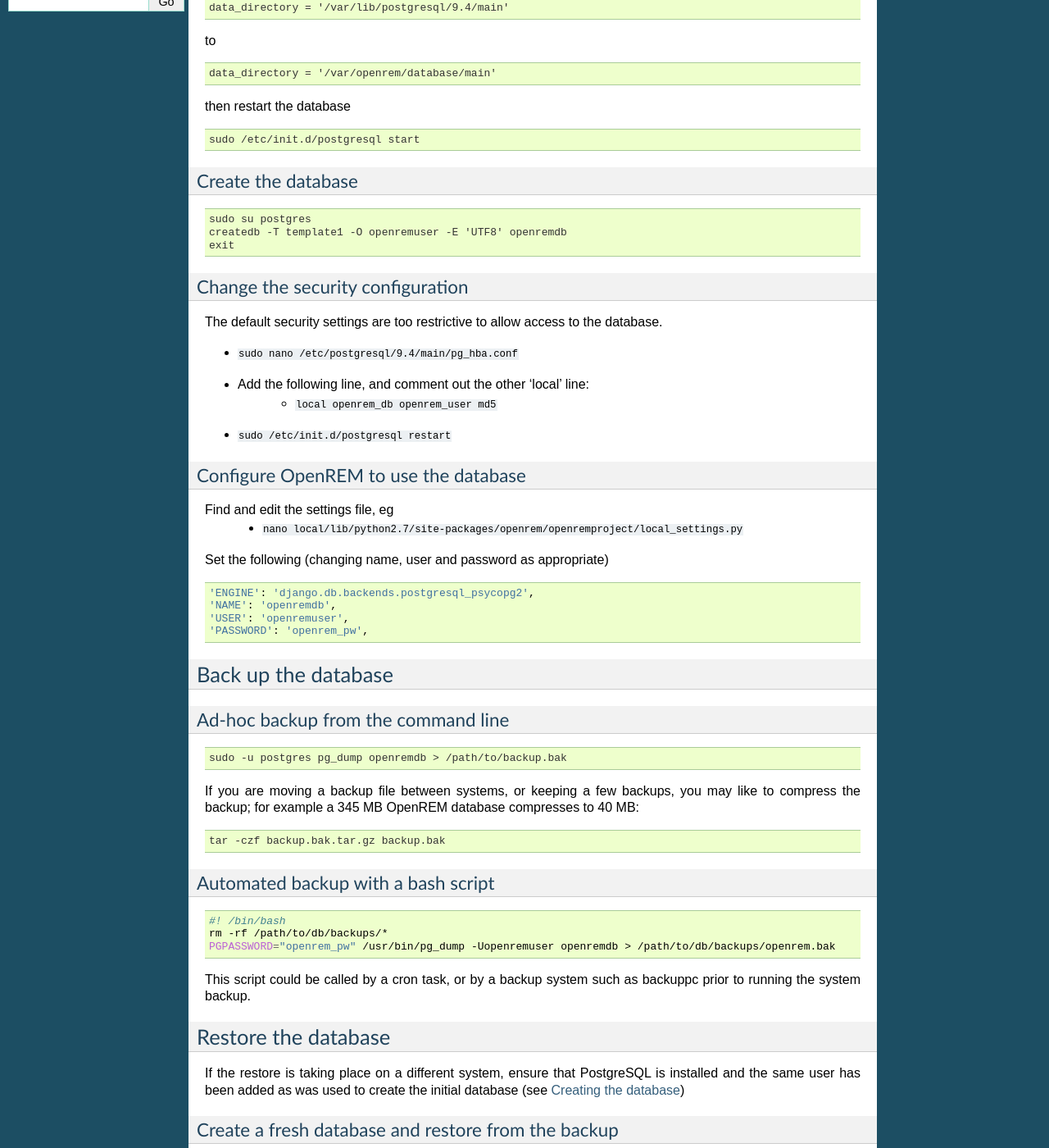
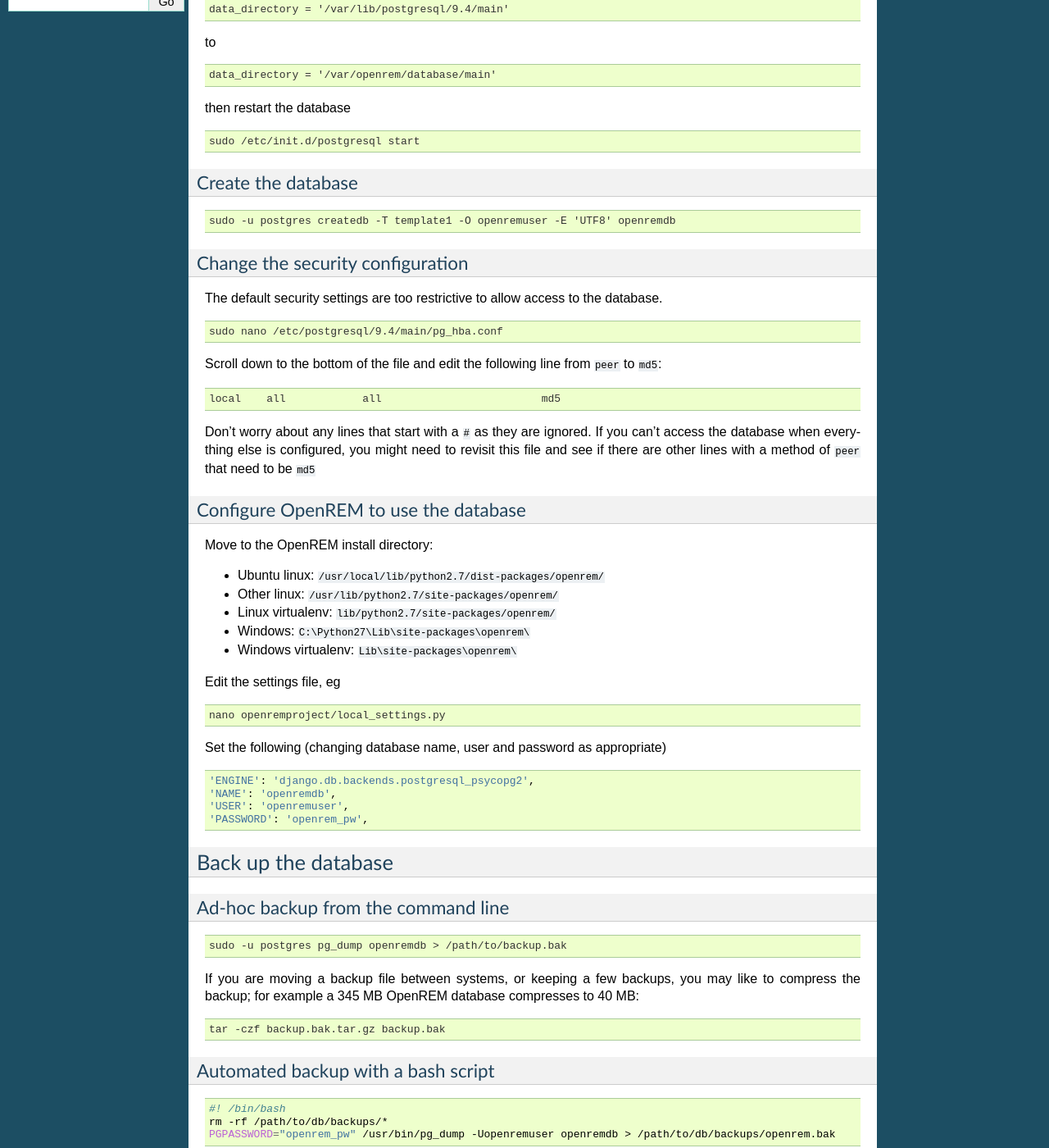
Before and after one commit to ckswilliams/modOpenREM, a Sphinx documentation site: the page built from docs/postgresql.rst, in a window 1280 px wide and 1400 px high, scrolled down 743 px. Shown: the whole window at 82% size. Built offline with Sphinx 7.4.7, drawn with Linux system fonts in a browser that asks for light colours; some of the changed text lies outside the part shown.

Commit message:
Updated security configuration section, changed all the postgres commands to one-liners, minor corrections

```diff
--- a/docs/postgresql.rst
+++ b/docs/postgresql.rst
@@ -26,9 +26,9 @@
 
 .. sourcecode:: console
 
-    sudo -u postgres createuser -P openremuser``
+    sudo -u postgres createuser -P openremuser
 
-Enter a new password for the openremuser, twice
+Enter a new password for the ``openremuser``, twice
 
 Optional: Specify the location for the database
 -----------------------------------------------
@@ -68,27 +68,48 @@
 
 .. sourcecode:: console
 
-    sudo su postgres
-    createdb -T template1 -O openremuser -E 'UTF8' openremdb
-    exit
+    sudo -u postgres createdb -T template1 -O openremuser -E 'UTF8' openremdb
 
 Change the security configuration
 =================================
 
 The default security settings are too restrictive to allow access to the database.
 
-+ ``sudo nano /etc/postgresql/9.4/main/pg_hba.conf``
-+ Add the following line, and comment out the other 'local' line:
-    + ``local openrem_db openrem_user md5``
-+ ``sudo /etc/init.d/postgresql restart``
+
+.. sourcecode:: console
+
+    sudo nano /etc/postgresql/9.4/main/pg_hba.conf
+
+Scroll down to the bottom of the file and edit the following line from ``peer`` to ``md5``:
+
+.. sourcecode:: console
+
+    local    all            all                         md5
+
+Don't worry about any lines that start with a ``#`` as they are ignored. If you can't access the database when
+everything else is configured, you might need to revisit this file and see if there are other lines with a method of
+``peer`` that need to be ``md5``
+
 
 Configure OpenREM to use the database
 =====================================
 
-Find and edit the settings file, eg
-    + ``nano local/lib/python2.7/site-packages/openrem/openremproject/local_settings.py``
+Move to the OpenREM install directory:
 
-Set the following (changing name, user and password as appropriate)
+* Ubuntu linux: ``/usr/local/lib/python2.7/dist-packages/openrem/``
+* Other linux: ``/usr/lib/python2.7/site-packages/openrem/``
+* Linux virtualenv: ``lib/python2.7/site-packages/openrem/``
+* Windows: ``C:\Python27\Lib\site-packages\openrem\``
+* Windows virtualenv: ``Lib\site-packages\openrem\``
+
+
+Edit the settings file, eg
+
+.. sourcecode:: console
+
+    nano openremproject/local_settings.py
+
+Set the following (changing database name, user and password as appropriate)
 
 .. sourcecode:: python
 
@@ -139,7 +160,5 @@
 
 .. sourcecode:: console
 
-    sudo su postgres
-    createdb -T template0 new_openremdb_name
-    psql new_openremdb_name < /path/to/db/backups/openrem.bak
-    exit
+    sudo -u postgres createdb -T template0 new_openremdb_name
+    sudo -u psql new_openremdb_name < /path/to/db/backups/openrem.bak
```
